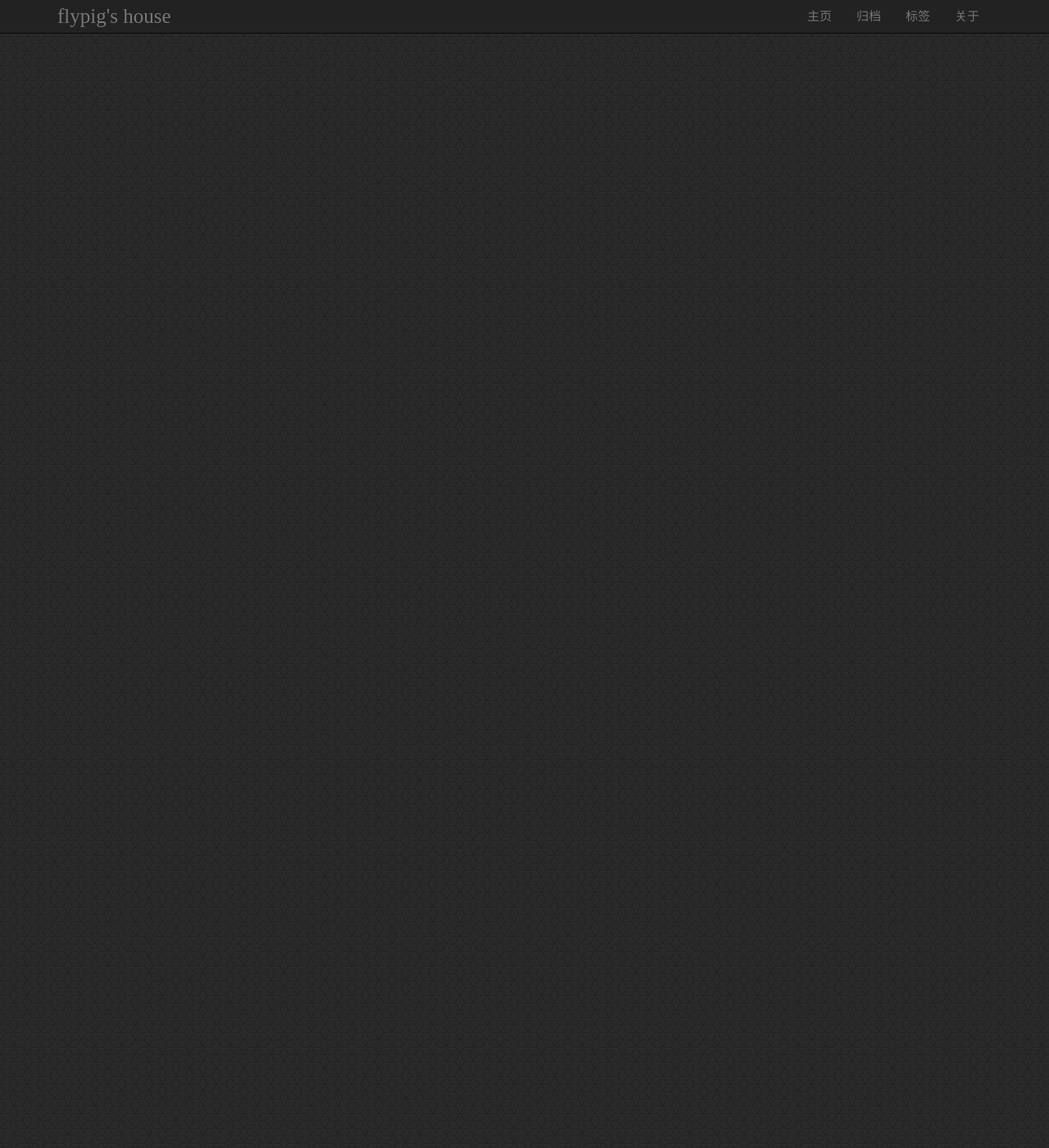
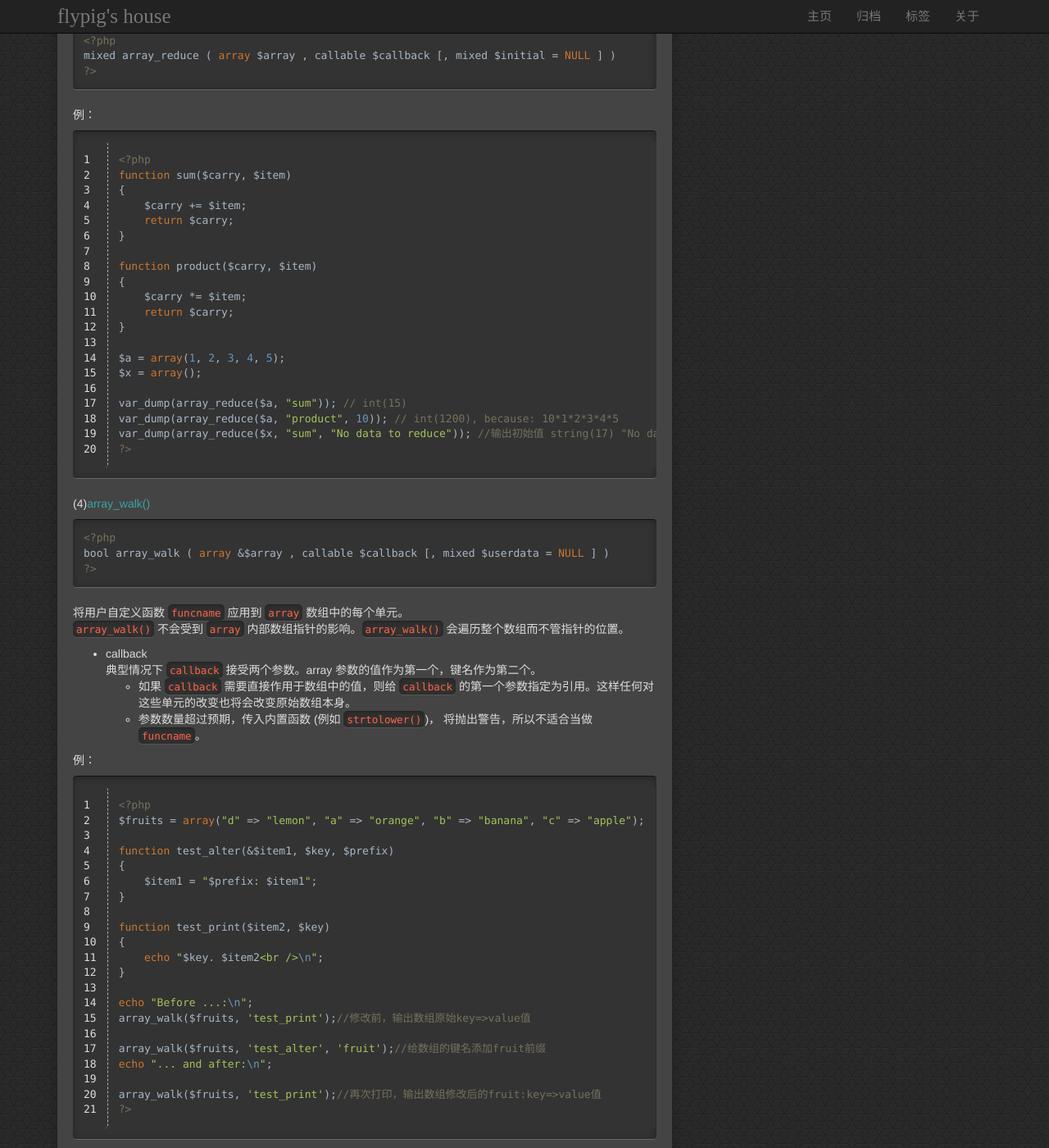
Before and after one commit to flypig-xian/flypig-xian.github.io, a Jekyll site: the page built from _posts/2017-06-17-PHP-array-function-2.md, in a window 1280 px wide and 1400 px high, scrolled down 2457 px. Shown: the whole window at 82% size. Built offline with Jekyll 4.4.1, drawn with Linux system fonts in a browser that asks for light colours; some of the changed text lies outside the part shown.

Commit message:
modify array function 2

```diff
--- a/_posts/2017-06-17-PHP-array-function-2.md
+++ b/_posts/2017-06-17-PHP-array-function-2.md
@@ -12,12 +12,12 @@
 ***
 ### 数组中的高阶函数表
 
- | 函数名称       | 函数作用      |
- |:-----------------:|:--------------:|
- | array_filter()       | 过滤数组中的单元      |
- | array_map()       | 为每个元素应用回调函数      |
- | array_reduce()       | 过滤数组中的单元      |
- | array_walk()       | 过滤数组中的单元      |
+ | 函数名称       | 函数作用      |  特点|
+ |:-----------------:|:--------------:|:---------------:|
+ | array_filter()       | 过滤数组中的单元      |返回数组，作用于第一维|
+ | array_map()       | 为每个元素应用回调函数      | 返回数组，可作用于多个数组，生成多维数组|
+ | array_reduce()       | 用回调函数迭代地将数组简化为单一的值      |返回混合类型|
+ | array_walk()       | 使用自定义的函数处理数组中的每个元素      | 直接作用于自身，可通过&修改数组，有递归形式array_walk_recursice()|
 
 ***
 
@@ -69,4 +69,120 @@
 array array_map ( callable $callback , array $array1 [, array $... ] )
 ?>
 {% endhighlight %}
-`array_map():`返回数组，是为 `array1` 每个元素应用 `callback`函数之后的数组。 `callback` 函数形参的数量和传给 `array_map()` 数组数量，两者必须一样。
+`array_map():`返回数组，是为 `array1` 每个元素应用 `callback`函数之后的数组。 `callback` 函数形参的数量和传给 `array_map()` 的数组数量，两者必须一样。
+例一：使用多个数组
+{% highlight php linenos%}
+<?php
+function show_Spanish($n, $m)
+{
+    return("The number $n is called $m in Spanish");
+}
+
+function map_Spanish($n, $m)
+{
+    return(array($n => $m));
+}
+
+$a = array(1, 2, 3, 4, 5);
+$b = array("uno", "dos", "tres", "cuatro", "cinco");
+
+$c = array_map("show_Spanish", $a, $b);
+print_r($c);
+
+$d = array_map("map_Spanish", $a , $b);
+print_r($d);
+?>
+{% endhighlight %}
+
+传入两个及以上的数组时，它们元素数量将会相同。因为回调函数会并行地处理相互对应的元素。 如果几个数组的元素数量不一致：空元素会扩展短那个数组，直到长度和最长的数组一样。
+
+`此函数有个有趣的用法：传入 NULL 作为回调函数的名称，将创建多维数组。`
+
+例2：索引(键名)是string类型：
+如果仅传入一个数组，键（key）会保留；传入多个数组，键（key）是整型数字的序列。
+
+{% highlight php linenos%}
+<?php
+$arr = array("stringkey" => "value");
+function cb1($a) {
+    return array ($a);
+}
+function cb2($a, $b) {
+    return array ($a, $b);
+}
+var_dump(array_map("cb1", $arr));//键名仍是stringkey
+var_dump(array_map("cb2", $arr, $arr));//键名成为数组0
+var_dump(array_map(null,  $arr));//单个数组，保持不变
+var_dump(array_map(null, $arr, $arr));//多个数组合并为多维数组，键值为数字
+?>
+{% endhighlight %}
+
+(3)[array_reduce()](http://php.net/manual/zh/function.array-reduce.php)
+将回调函数迭代的作用到每个元素上，最后返回一个最终结果。
+{% highlight php %}
+<?php
+mixed array_reduce ( array $array , callable $callback [, mixed $initial = NULL ] )
+?>
+{% endhighlight %}
+例：
+{% highlight php linenos %}
+<?php
+function sum($carry, $item)
+{
+    $carry += $item;
+    return $carry;
+}
+
+function product($carry, $item)
+{
+    $carry *= $item;
+    return $carry;
+}
+
+$a = array(1, 2, 3, 4, 5);
+$x = array();
+
+var_dump(array_reduce($a, "sum")); // int(15)
+var_dump(array_reduce($a, "product", 10)); // int(1200), because: 10*1*2*3*4*5
+var_dump(array_reduce($x, "sum", "No data to reduce")); //输出初始值 string(17) "No data to reduce"
+?>
+{% endhighlight %}
+
+(4)[array_walk()](http://php.net/manual/zh/function.array-walk.php)
+{% highlight php %}
+<?php
+bool array_walk ( array &$array , callable $callback [, mixed $userdata = NULL ] )
+?>
+{% endhighlight %}
+将用户自定义函数 `funcname` 应用到 `array` 数组中的每个单元。
+`array_walk()` 不会受到 `array` 内部数组指针的影响。`array_walk()` 会遍历整个数组而不管指针的位置。
+
+- callback
+典型情况下 `callback` 接受两个参数。array 参数的值作为第一个，键名作为第二个。
+  - 如果 `callback` 需要直接作用于数组中的值，则给 `callback` 的第一个参数指定为引用。这样任何对这些单元的改变也将会改变原始数组本身。
+  - 参数数量超过预期，传入内置函数 (例如 `strtolower()`)， 将抛出警告，所以不适合当做 `funcname`。
+
+例：
+{% highlight php linenos %}
+<?php
+$fruits = array("d" => "lemon", "a" => "orange", "b" => "banana", "c" => "apple");
+
+function test_alter(&$item1, $key, $prefix)
+{
+    $item1 = "$prefix: $item1";
+}
+
+function test_print($item2, $key)
+{
+    echo "$key. $item2<br />\n";
+}
+
+echo "Before ...:\n";
+array_walk($fruits, 'test_print');//修改前，输出数组原始key=>value值
+
+array_walk($fruits, 'test_alter', 'fruit');//给数组的键名添加fruit前缀
+echo "... and after:\n";
+
+array_walk($fruits, 'test_print');//再次打印，输出数组修改后的fruit:key=>value值
+?>
+{% endhighlight %}
```
Also changed, not shown: 4 other files.
